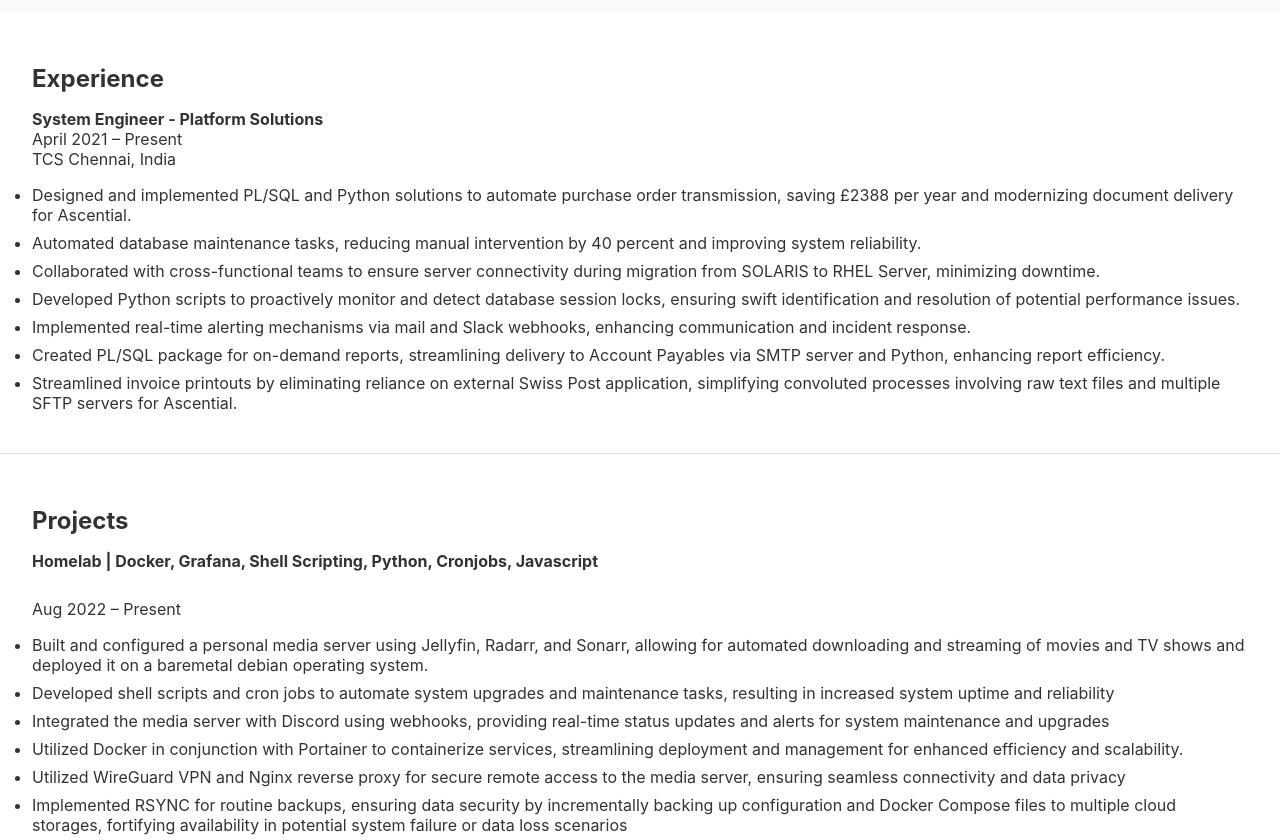
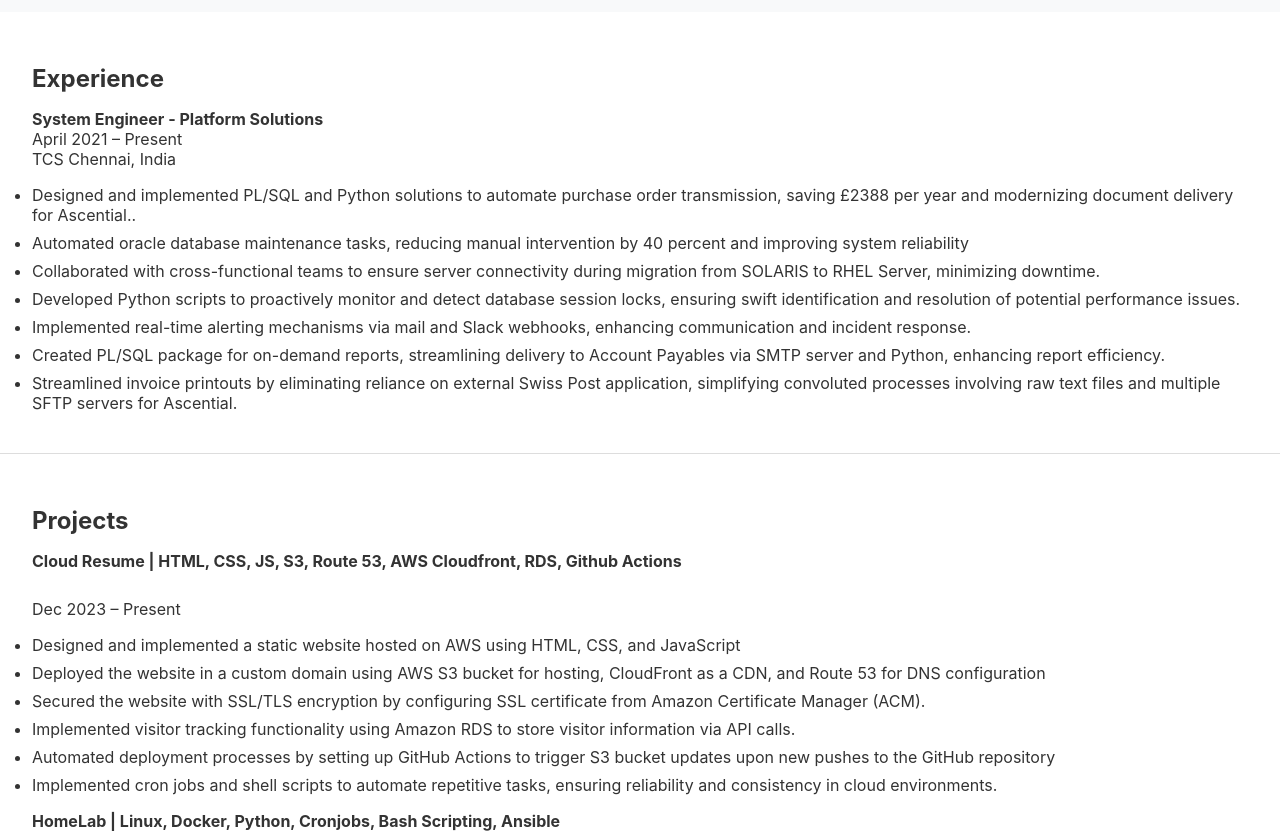
Before and after one commit to aadhithbala/Cloud_Resume, a plain HTML site: page index.html in a window 1280 px wide. Shown: the part 94-934 px from the top of the page. Drawn offline with Linux system fonts and the light colour scheme.

Commit message:
Update contents and Fix stuff

```diff
--- a/index.html
+++ b/index.html
@@ -52,11 +52,11 @@
         <li>
           Designed and implemented PL/SQL and Python solutions to automate
           purchase order transmission, saving £2388 per year and modernizing
-          document delivery for Ascential.
+          document delivery for Ascential..
         </li>
         <li>
-          Automated database maintenance tasks, reducing manual intervention by
-          40 percent and improving system reliability.
+          Automated oracle database maintenance tasks, reducing manual
+          intervention by 40 percent and improving system reliability
         </li>
         <li>
           Collaborated with cross-functional teams to ensure server connectivity
@@ -88,36 +88,65 @@
       <h2>Projects</h2>
       <p>
         <strong
-          >Homelab | Docker, Grafana, Shell Scripting, Python, Cronjobs,
-          Javascript</strong
+          ><a href="https://www.aadhithbala.cfd/">Cloud Resume</a> | HTML, CSS,
+          JS, S3, Route 53, AWS Cloudfront, RDS, Github Actions</strong
+        ><br />
+        Dec 2023 – Present
+      </p>
+      <ul>
+        <li>
+          Designed and implemented a static website hosted on AWS using HTML,
+          CSS, and JavaScript
+        </li>
+        <li>
+          Deployed the website in a custom domain using AWS S3 bucket for
+          hosting, CloudFront as a CDN, and Route 53 for DNS configuration
+        </li>
+        <li>
+          Secured the website with SSL/TLS encryption by configuring SSL
+          certificate from Amazon Certificate Manager (ACM).
+        </li>
+        <li>
+          Implemented visitor tracking functionality using Amazon RDS to store
+          visitor information via API calls.
+        </li>
+
+        <li>
+          Automated deployment processes by setting up GitHub Actions to trigger
+          S3 bucket updates upon new pushes to the GitHub repository
+        </li>
+        <li>
+          Implemented cron jobs and shell scripts to automate repetitive tasks,
+          ensuring reliability and consistency in cloud environments.
+        </li>
+      </ul>
+      <p>
+        <strong
+          >HomeLab | Linux, Docker, Python, Cronjobs, Bash Scripting,
+          Ansible</strong
         ><br />
         Aug 2022 – Present
       </p>
       <ul>
         <li>
-          Built and configured a personal media server using Jellyfin, Radarr,
-          and Sonarr, allowing for automated downloading and streaming of movies
-          and TV shows and deployed it on a baremetal debian operating system.
+          Configured a media server on a baremetal Debian OS using Ansible for
+          automated downloading and streaming of media.
         </li>
         <li>
-          Developed shell scripts and cron jobs to automate system upgrades and
-          maintenance tasks, resulting in increased system uptime and
-          reliability
+          Developed shell scripts and cron jobs, automating system upgrades and
+          maintenance tasks, improving system reliability.
         </li>
         <li>
-          Integrated the media server with Discord using webhooks, providing
-          real-time status updates and alerts for system maintenance and
-          upgrades
+          Integrated with Slack webhook for real-time status updates, reducing
+          response time for system issues by 40%.
         </li>
         <li>
-          Utilized Docker in conjunction with Portainer to containerize
-          services, streamlining deployment and management for enhanced
-          efficiency and scalability.
+          Monitored server performance with Grafana, Prometheus, and Uptime
+          Kuma, identifying and resolving technical issues faster.
         </li>
         <li>
-          Utilized WireGuard VPN and Nginx reverse proxy for secure remote
-          access to the media server, ensuring seamless connectivity and data
-          privacy
+          Secured remote access with wireguard vpn protocol for accessing
+          services behind remotely using a secure tunnel.
         </li>
         <li>
           Implemented RSYNC for routine backups, ensuring data security by
@@ -126,9 +155,8 @@
           failure or data loss scenarios
         </li>
         <li>
-          Monitored the performance of the media server using Grafana,
-          Prometheus, and Uptime Kuma, identifying and resolving technical
-          issues as they arose
+          Containerized the server with Docker, simplifying installation and
+          maintenance across platforms, reducing setup time significantly
         </li>
         <li>
           Additionally, employed a version control system on GitHub for
@@ -149,12 +177,18 @@
 
     <section class="skills">
       <h2>Technical Skills</h2>
-      <p><strong>Languages:</strong> Python, SQL, PL/SQL, Bash Scripting</p>
       <p>
-        <strong>Developer Tools:</strong> Docker, Visual Studio Code, Chrome
-        Developer tools, Ansible
+        <strong>Cloud: </strong>AWS, Route53, EC2, S3, EBS Volumes, Cloudfront,
+        RDS, Load Balancers
       </p>
-      <p><strong>Version Control:</strong> Git, Github, Gitlab</p>
+      <p>
+        <strong>Languages:</strong> Python, SQL, PL/SQL, Bash Scripting,
+        Javascript
+      </p>
+      <p><strong>IaC:</strong> Terraform, Ansible</p>
+      <p><strong>Version Control System:</strong> Git, Github</p>
+      <p><strong>Containerization:</strong> Docker</p>
+      <p><strong>CI/CD: </strong>Github Actions</p>
     </section>
   </body>
 </html>
--- a/style.css
+++ b/style.css
@@ -13,8 +13,12 @@ body {
 .name {
 }
 
-a {
+a:link,
+a:visited,
+a:hover,
+a:active {
   text-decoration: none;
+  color: #333;
 }
 
 h1,
```
